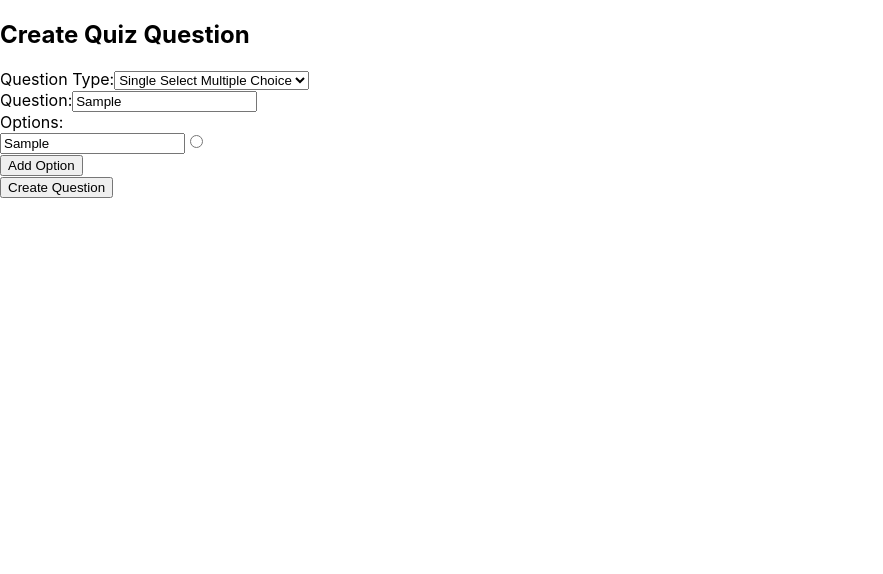
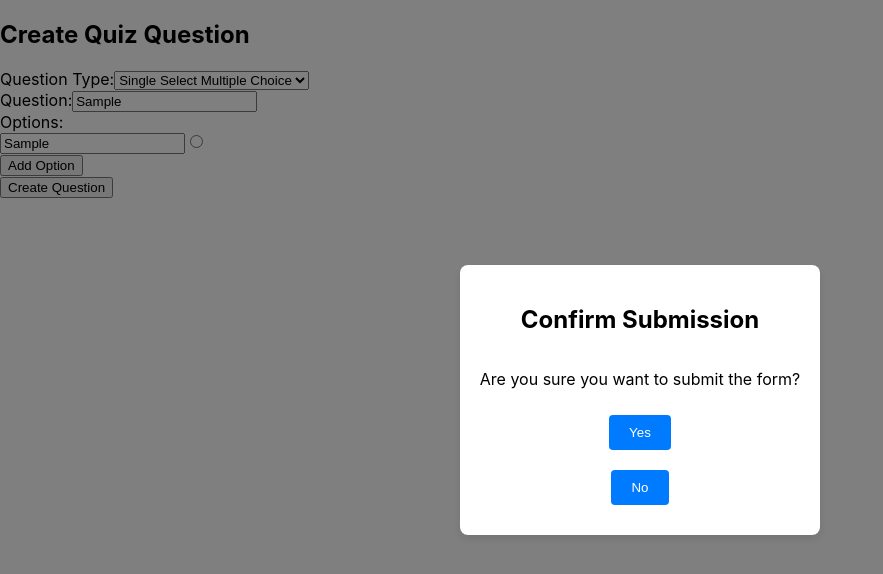
Before and after one commit to LJulien27/StudyInterrupt, a React (Create React App) app in the folder frontend/: page / in a window 1280 px wide. Both pictures are taken after typing "Sample", "Sample" into the empty fields and a click on the button "Create Question". Shown: the top 574 px of the page, without its empty margins (0-883 px from the left). Built offline with nearby package versions, Linux system fonts and the light colour scheme.

Commit message:
Added modal for form confirmation

```diff
--- /dev/null
+++ b/frontend/src/components/ConfirmModal/ConfirmModal.styled.ts
@@ -0,0 +1,42 @@
+import styled from 'styled-components';
+
+export const ConfirmModalWrapper = styled.div`
+  background: white;
+  padding: 20px;
+  border-radius: 8px;
+  box-shadow: 0 4px 8px rgba(0, 0, 0, 0.1);
+  max-width: 400px;
+  margin: 0 auto;
+  text-align: center;
+`;
+
+export const ModalContent = styled.div`
+  display: flex;
+  flex-direction: column;
+  align-items: center;
+`;
+
+export const ModalOverlay = styled.div`
+  position: fixed;
+  top: 0;
+  left: 0;
+  right: 0;
+  bottom: 0;
+  background: rgba(0, 0, 0, 0.5);
+  display: flex;
+  justify-content: center;
+  align-items: center;
+`;
+
+export const Button = styled.button`
+  margin: 10px;
+  padding: 10px 20px;
+  border: none;
+  border-radius: 4px;
+  cursor: pointer;
+  background-color: #007bff;
+  color: white;
+  &:hover {
+    background-color: #0056b3;
+  }
+`;
--- /dev/null
+++ b/frontend/src/components/ConfirmModal/ConfirmModal.tsx
@@ -0,0 +1,27 @@
+import React, { FC } from 'react';
+import { ConfirmModalWrapper, ModalContent, ModalOverlay, Button } from './ConfirmModal.styled';
+
+interface ConfirmModalProps {
+  isOpen: boolean;
+  onConfirm: () => void;
+  onCancel: () => void;
+}
+
+const ConfirmModal: FC<ConfirmModalProps> = ({ isOpen, onConfirm, onCancel }) => {
+  if (!isOpen) return null;
+
+  return (
+    <ModalOverlay>
+      <ConfirmModalWrapper>
+        <ModalContent>
+          <h2>Confirm Submission</h2>
+          <p>Are you sure you want to submit the form?</p>
+          <Button onClick={onConfirm}>Yes</Button>
+          <Button onClick={onCancel}>No</Button>
+        </ModalContent>
+      </ConfirmModalWrapper>
+    </ModalOverlay>
+  );
+};
+
+export default ConfirmModal;
--- a/frontend/src/components/QuizCreate/QuizCreate.tsx
+++ b/frontend/src/components/QuizCreate/QuizCreate.tsx
@@ -1,5 +1,6 @@
 import React, { useState, FormEvent } from 'react';
 import { QuizCreateWrapper } from './QuizCreate.styled';
+import ConfirmModal from '../ConfirmModal/ConfirmModal';
 
 interface QuizCreateProps {}
 
@@ -10,6 +11,7 @@ const QuizCreate = (props: QuizCreateProps) => {
   const [answer, setAnswer] = useState('');
   const [questionS, setQuestionS] = useState('');
   const [questionE, setQuestionE] = useState('');
+  const [isModalOpen, setIsModalOpen] = useState(false);
 
   const handleFillInTheBlank = (qstart: string, qend: string) => {
       if (questionType === 'fill-in-the-blank') {
@@ -42,9 +44,20 @@ const QuizCreate = (props: QuizCreateProps) => {
   const handleSubmit = (e: FormEvent) => {
     e.preventDefault();
 
+    setIsModalOpen(true);
+
     // Handle form submission logic here
     console.log({ questionType, question, options, answer });
     // Add an 'Are you sure' Modal here
+  };
+
+  const handleConfirm = () => {
+      setIsModalOpen(false);
+      //submit & reset form
+  };
+
+  const handleCancel = () => {
+      setIsModalOpen(false);
   };
 
   return (
@@ -156,6 +169,7 @@ const QuizCreate = (props: QuizCreateProps) => {
 
         <button type="submit">Create Question</button>
       </form>
+      <ConfirmModal isOpen={isModalOpen} onConfirm={handleConfirm} onCancel={handleCancel} />
     </QuizCreateWrapper>
   );
 };
```
